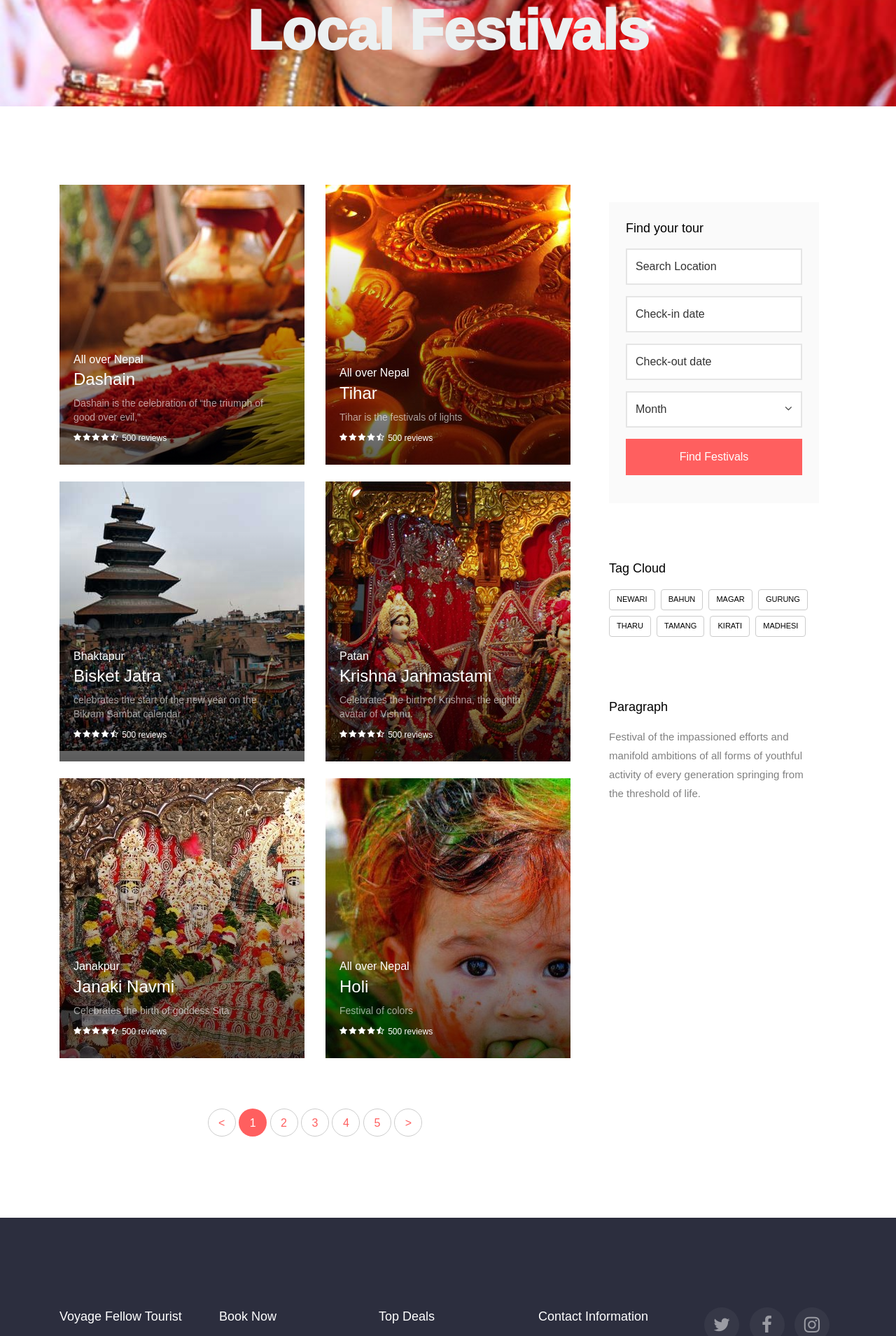
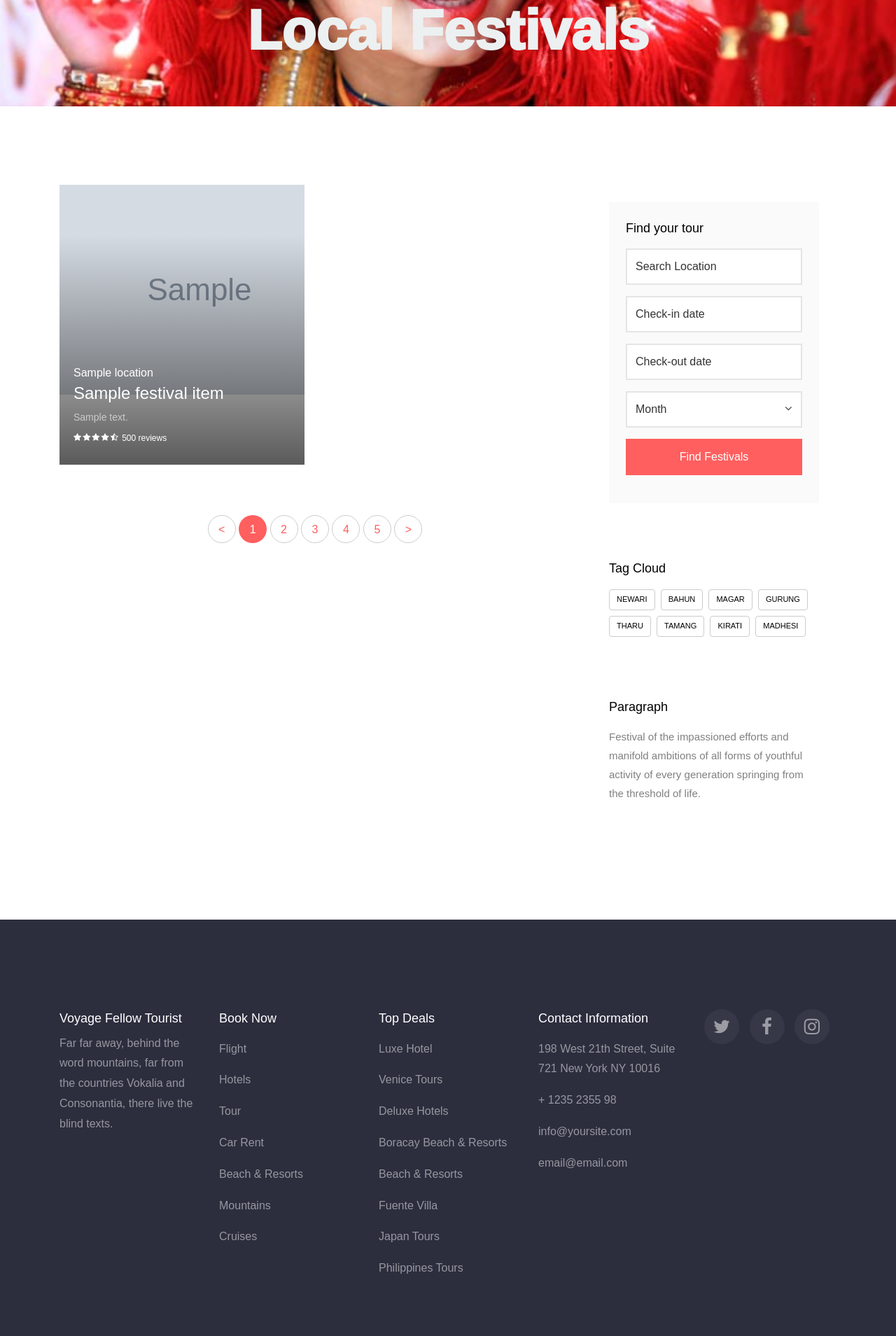
Before and after one commit to Pneha1234/final_year_project-1, a Django app: template yatraapp/templates/festival.html in a window 1280 px wide. Shown: the part 610-2519 px from the top of the page at 70% size. Run offline with Django 3.2, Linux system fonts and the light colour scheme; the template is opened without the code that fills it: most values are stand-ins (such as "Sample title", 1, 10 or a date in 2020); grey boxes marked "Sample" are stand-in pictures; some libraries are stand-ins or nearby versions; some web fonts are replaced.

Commit message:
images displayed through the database

```diff
--- a/yatraapp/templates/festival.html
+++ b/yatraapp/templates/festival.html
@@ -30,87 +30,90 @@
         <div class="row">
           <div class="col-lg-8">
             <div class="row">
+              {% for festivalItem in festival %}
               <div class="col-md-6 col-lg-6 mb-4 ftco-animate">
                 <a href="#" class="block-5">
-                	<img src="{% static 'images/Dashain.jpg' %}" >
+                	<img src="{{ festivalItem.festival_image_url }}" >
                   <div class="text">
-                   <span class="price">All over Nepal</span>
-                   <h3 class="heading">Dashain</h3>
+                   <span class="price">{{ festivalItem.location}}</span>
+                   <h3 class="heading">{{ festivalItem.festival_name}}</h3>
                     <div class="post-meta">
-                      <span>Dashain is the celebration of “the triumph of good over evil,”</span>
+                      <span>{{ festivalItem.description}}</span>
 
                     </div>
                     <p class="star-rate"><span class="icon-star"></span><span class="icon-star"></span><span class="icon-star"></span><span class="icon-star"></span><span class="icon-star-half-full"></span> <span>500 reviews</span></p>
                   </div>
                 </a>
               </div>
-              <div class="col-md-6 col-lg-6 mb-4 ftco-animate">
-                <a href="#" class="block-5">
-                	<img src="{% static 'images/tihar1.jpg' %}">
+              {% endfor %}
+<!--            -->
+<!--              <div class="col-md-6 col-lg-6 mb-4 ftco-animate">-->
+<!--                <a href="#" class="block-5">-->
+<!--                	<img src="{% static 'images/tihar1.jpg' %}">-->
 
-                  <div class="text">
-               		<span class="price">All over Nepal</span>
-                    <h3 class="heading">Tihar</h3>
-                    <div class="post-meta">
-                      <span>Tihar is the festivals of lights</span>
-                    </div>
-                    <p class="star-rate"><span class="icon-star"></span><span class="icon-star"></span><span class="icon-star"></span><span class="icon-star"></span><span class="icon-star-half-full"></span> <span>500 reviews</span></p>
-                  </div>
-                </a>
-              </div>
-              <div class="col-md-6 col-lg-6 mb-4 ftco-animate">
-                <a href="#" class="block-5">
-                	<img src="{% static 'images/Bisket.jpg' %}">
-                  <div class="text">
-                    <span class="price">Bhaktapur</span>
-                    <h3 class="heading">Bisket Jatra</h3>
-                    <div class="post-meta">
-                      <span>celebrates the start of the new year on the Bikram Sambat calendar </span>
-                    </div>
-                    <p class="star-rate"><span class="icon-star"></span><span class="icon-star"></span><span class="icon-star"></span><span class="icon-star"></span><span class="icon-star-half-full"></span> <span>500 reviews</span></p>
-                  </div>
-                </a>
-              </div>
-              <div class="col-md-6 col-lg-6 mb-4 ftco-animate">
-                <a href="#" class="block-5">
-                	<img src="{% static 'images/krishna.jpg' %}">
-                  <div class="text">
-                    <span class="price">Patan</span>
-                    <h3 class="heading">Krishna Janmastami</h3>
-                    <div class="post-meta">
-                      <span>Celebrates the birth of Krishna, the eighth avatar of Vishnu.</span>
-                    </div>
-                    <p class="star-rate"><span class="icon-star"></span><span class="icon-star"></span><span class="icon-star"></span><span class="icon-star"></span><span class="icon-star-half-full"></span> <span>500 reviews</span></p>
-                  </div>
-                </a>
-              </div>
-              <div class="col-md-6 col-lg-6 mb-4 ftco-animate">
-                <a href="#" class="block-5">
-                	<img src="{% static 'images/janki.jpg' %}">
-                  <div class="text">
-                    <span class="price">Janakpur</span>
-                    <h3 class="heading">Janaki Navmi</h3>
-                    <div class="post-meta">
-                      <span>Celebrates the birth of goddess Sita</span>
-                    </div>
-                    <p class="star-rate"><span class="icon-star"></span><span class="icon-star"></span><span class="icon-star"></span><span class="icon-star"></span><span class="icon-star-half-full"></span> <span>500 reviews</span></p>
-                  </div>
-                </a>
-              </div>
-              <div class="col-md-6 col-lg-6 mb-4 ftco-animate">
-                <a href="#" class="block-5">
-                	<img src="{% static 'images/holi2.jpg' %}">
-                  <div class="text">
-                    <span class="price">All over Nepal</span>
-                    <h3 class="heading">Holi</h3>
-                    <div class="post-meta">
-                      <span>Festival of colors</span>
-                    </div>
-                    <p class="star-rate"><span class="icon-star"></span><span class="icon-star"></span><span class="icon-star"></span><span class="icon-star"></span><span class="icon-star-half-full"></span> <span>500 reviews</span></p>
-                  </div>
-                </a>
-              </div>
-
+<!--                  <div class="text">-->
+<!--               		<span class="price">All over Nepal</span>-->
+<!--                    <h3 class="heading">Tihar</h3>-->
+<!--                    <div class="post-meta">-->
+<!--                      <span>Tihar is the festivals of lights</span>-->
+<!--                    </div>-->
+<!--                    <p class="star-rate"><span class="icon-star"></span><span class="icon-star"></span><span class="icon-star"></span><span class="icon-star"></span><span class="icon-star-half-full"></span> <span>500 reviews</span></p>-->
+<!--                  </div>-->
+<!--                </a>-->
+<!--              </div>-->
+<!--              <div class="col-md-6 col-lg-6 mb-4 ftco-animate">-->
+<!--                <a href="#" class="block-5">-->
+<!--                	<img src="{% static 'images/Bisket.jpg' %}">-->
+<!--                  <div class="text">-->
+<!--                    <span class="price">Bhaktapur</span>-->
+<!--                    <h3 class="heading">Bisket Jatra</h3>-->
+<!--                    <div class="post-meta">-->
+<!--                      <span>celebrates the start of the new year on the Bikram Sambat calendar </span>-->
+<!--                    </div>-->
+<!--                    <p class="star-rate"><span class="icon-star"></span><span class="icon-star"></span><span class="icon-star"></span><span class="icon-star"></span><span class="icon-star-half-full"></span> <span>500 reviews</span></p>-->
+<!--                  </div>-->
+<!--                </a>-->
+<!--              </div>-->
+<!--              <div class="col-md-6 col-lg-6 mb-4 ftco-animate">-->
+<!--                <a href="#" class="block-5">-->
+<!--                	<img src="{% static 'images/krishna.jpg' %}">-->
+<!--                  <div class="text">-->
+<!--                    <span class="price">Patan</span>-->
+<!--                    <h3 class="heading">Krishna Janmastami</h3>-->
+<!--                    <div class="post-meta">-->
+<!--                      <span>Celebrates the birth of Krishna, the eighth avatar of Vishnu.</span>-->
+<!--                    </div>-->
+<!--                    <p class="star-rate"><span class="icon-star"></span><span class="icon-star"></span><span class="icon-star"></span><span class="icon-star"></span><span class="icon-star-half-full"></span> <span>500 reviews</span></p>-->
+<!--                  </div>-->
+<!--                </a>-->
+<!--              </div>-->
+<!--              <div class="col-md-6 col-lg-6 mb-4 ftco-animate">-->
+<!--                <a href="#" class="block-5">-->
+<!--                	<img src="{% static 'images/janki.jpg' %}">-->
+<!--                  <div class="text">-->
+<!--                    <span class="price">Janakpur</span>-->
+<!--                    <h3 class="heading">Janaki Navmi</h3>-->
+<!--                    <div class="post-meta">-->
+<!--                      <span>Celebrates the birth of goddess Sita</span>-->
+<!--                    </div>-->
+<!--                    <p class="star-rate"><span class="icon-star"></span><span class="icon-star"></span><span class="icon-star"></span><span class="icon-star"></span><span class="icon-star-half-full"></span> <span>500 reviews</span></p>-->
+<!--                  </div>-->
+<!--                </a>-->
+<!--              </div>-->
+<!--              <div class="col-md-6 col-lg-6 mb-4 ftco-animate">-->
+<!--                <a href="#" class="block-5">-->
+<!--                	<img src="{% static 'images/holi2.jpg' %}">-->
+<!--                  <div class="text">-->
+<!--                    <span class="price">All over Nepal</span>-->
+<!--                    <h3 class="heading">Holi</h3>-->
+<!--                    <div class="post-meta">-->
+<!--                      <span>Festival of colors</span>-->
+<!--                    </div>-->
+<!--                    <p class="star-rate"><span class="icon-star"></span><span class="icon-star"></span><span class="icon-star"></span><span class="icon-star"></span><span class="icon-star-half-full"></span> <span>500 reviews</span></p>-->
+<!--                  </div>-->
+<!--                </a>-->
+<!--              </div>-->
+<!--              -->
 
             </div>
             <div class="row mt-5">
```
Also changed, not shown: sajiloyatra/urls.py (+6 -5 lines), yatraapp/models.py (+18 -15 lines), yatraapp/templates/food.html (+73 -64 lines), yatraapp/views.py (+73 -47 lines), db.sqlite3, yatraapp/migrations/0003_auto_20190516_0052.py (added), yatraapp/migrations/0004_auto_20190516_0215.py (added), yatraapp/migrations/0005_auto_20190516_0249.py (added).
